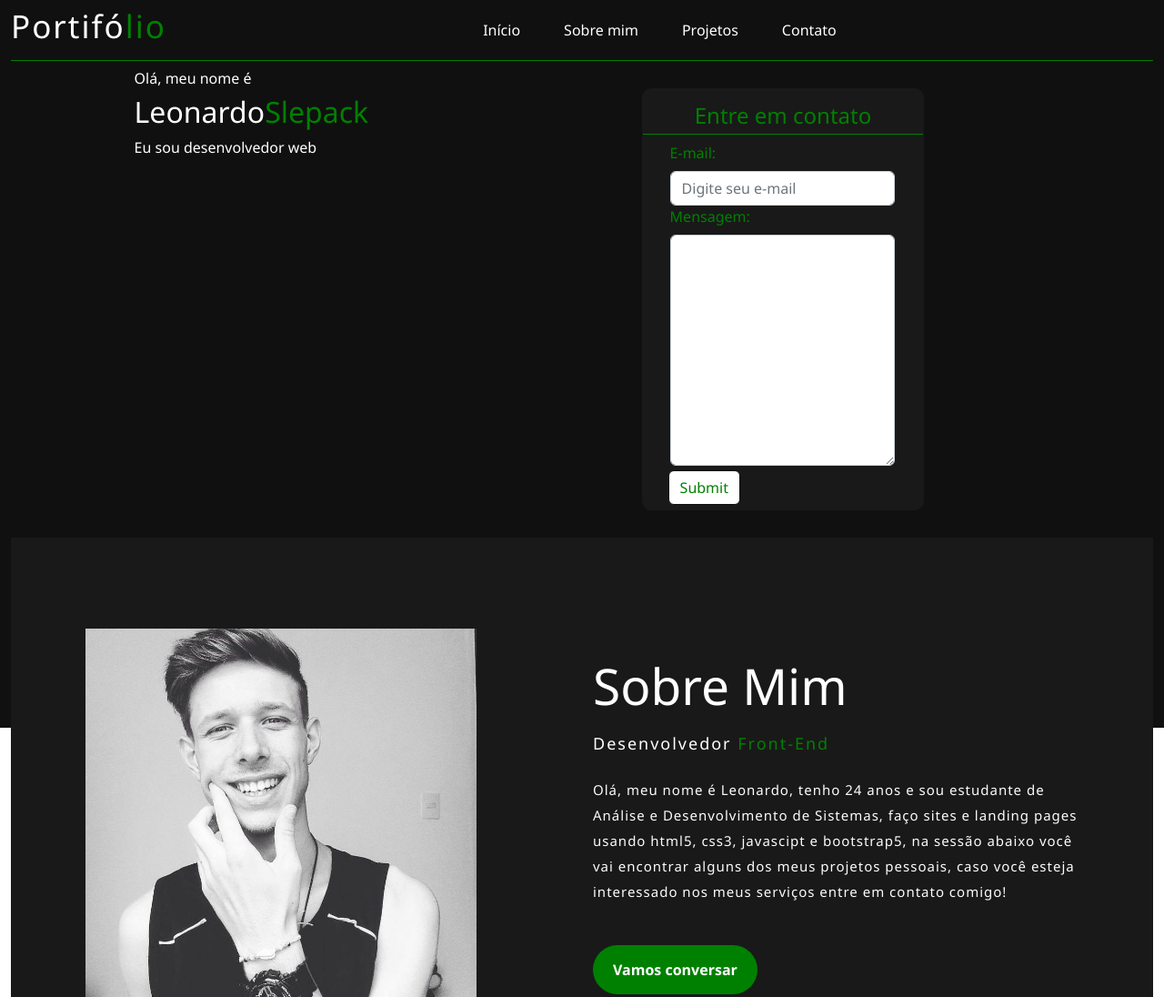
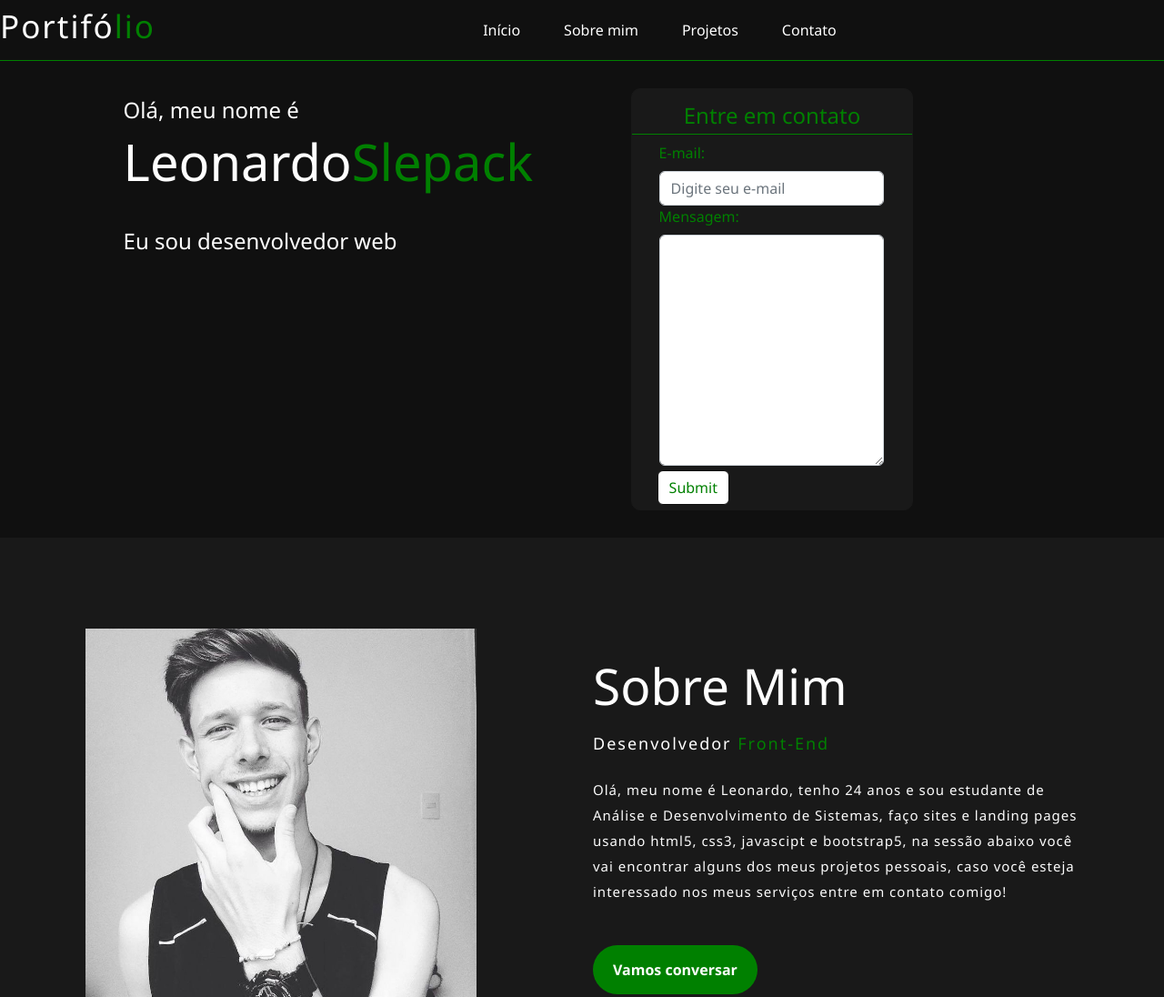
Before and after one commit to LeoSlepack/My_portfolio, a plain HTML site: page index.html in a window 1280 px wide. Shown: the top 1096 px of the page at 91% size. Drawn offline with nearby package versions, Linux system fonts and the light colour scheme.

Commit message:
error background

```diff
--- a/css/style.css
+++ b/css/style.css
@@ -17,6 +17,10 @@
 
 .back-white {
     background-color: #fff;
+}
+
+.back-black-1 {
+    background-color: #101010;
 }
 
 /*BACKGROUND */
@@ -62,12 +66,12 @@ nav h2 {
         max-width: 30%;
     }
 
-    #title-main h6 {
+    #background-main #title-main h6 {
         margin-top: 40px;
         font-size: 1.5em;
     }
 
-    #title-main h1 {
+    #background-main #title-main h1 {
         font-size: 3.5em;
     }
 
@@ -265,7 +269,7 @@ nav h2 {
 }
 
 .card a button:hover {
-     background-color: transparent;
+    background-color: transparent;
     border: 2px solid green;
     cursor: pointer;
 }
--- a/index.html
+++ b/index.html
@@ -18,10 +18,8 @@
     <script src="js/script.js" defer></script>
 </head>
 <body>
-    <!--BACKGROUND IMAGE-->
-    <div class="container-fluid" id="background">
     <!--NAVBAR-->
-        <nav id="navbar" class="navbar navbar-expand-lg ">
+    <nav id="navbar" class="navbar navbar-expand-lg back-black-1">
         <h2>Portifó<span class="green-color">lio</span></h2>
         <button
         class="navbar-toggler"
@@ -45,7 +43,7 @@
     </nav>
 
     <!--MAIN-->
-    <div class="container-fluid" id="background-main">
+    <div class="container-fluid back-black-1" id="background-main">
         <div class="container row justify-content-around">
             <div class="col-12">
                 <div id="title-main">
```
Lines whose indentation alone changed are shown as unchanged.
